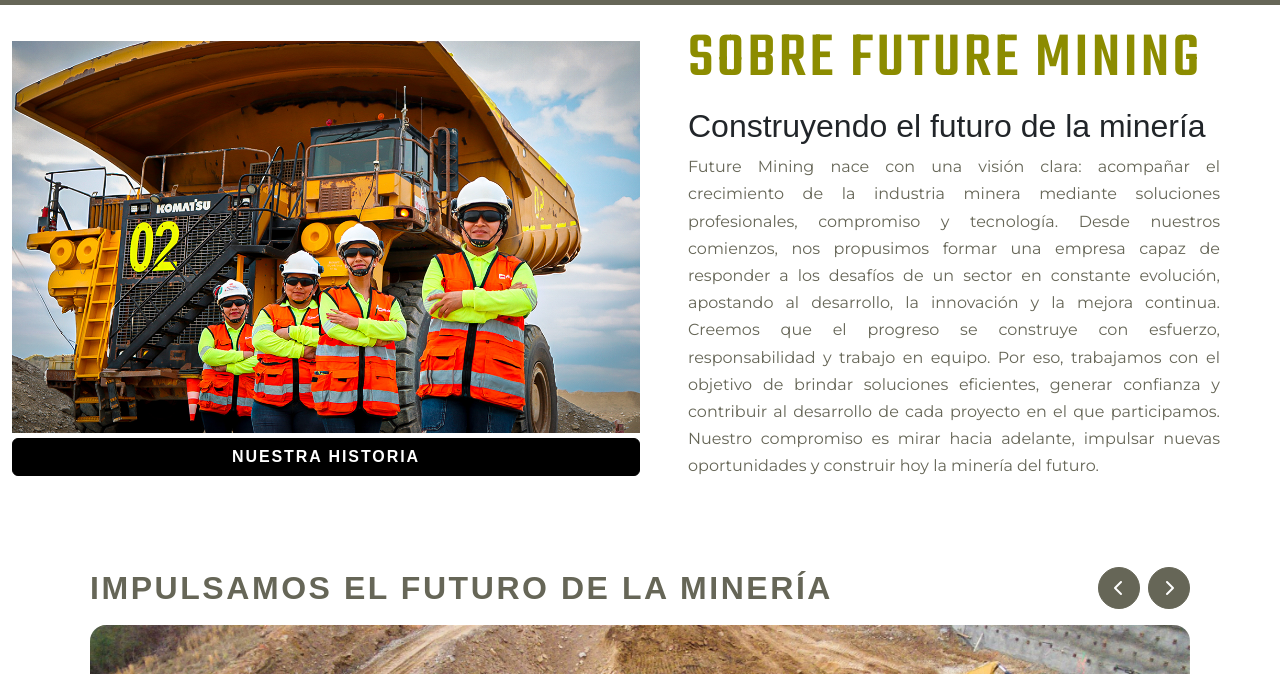
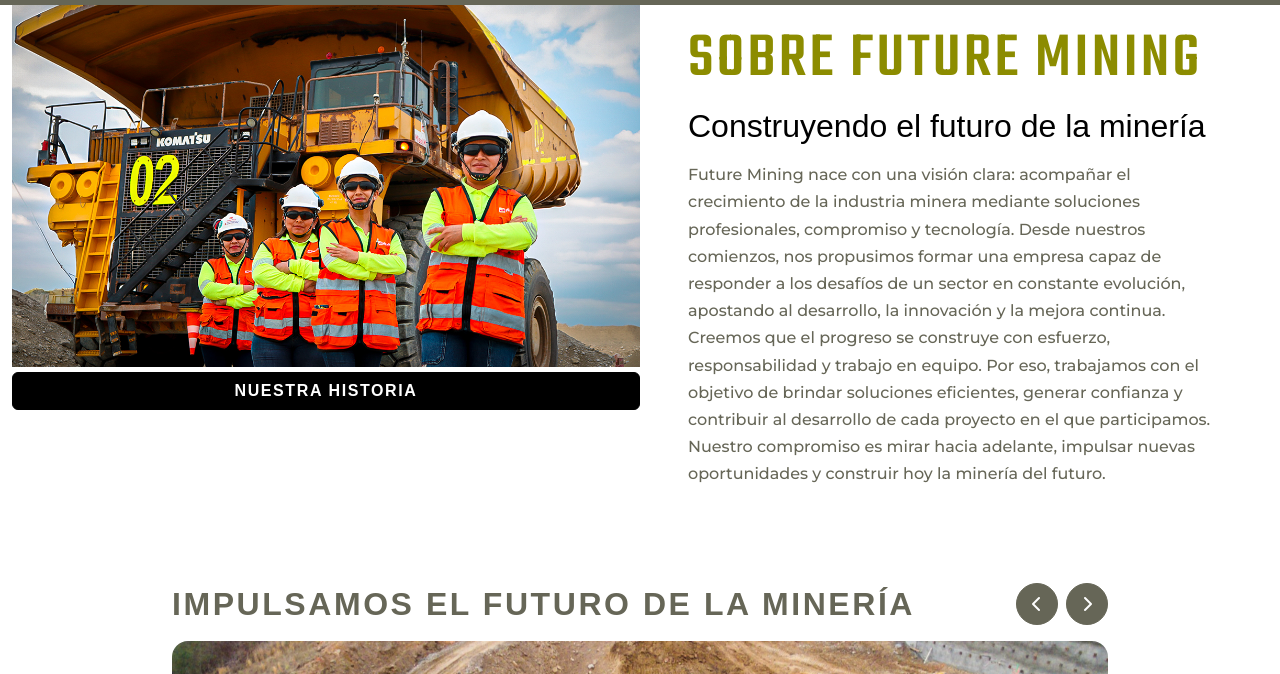
Before and after one commit to aandreess22/DW1-2026--Ontivero.Rivero, a plain HTML site: page nosotros.html in a window 1280 px wide. Shown: the part 126-800 px from the top of the page. Drawn offline with nearby package versions, Linux system fonts and the light colour scheme.

Commit message:
Correcciones Integrador Nosotros

```diff
--- a/css/nosotros.css
+++ b/css/nosotros.css
@@ -118,8 +118,8 @@ main {
 }
 
 .banner-nosotros {
-    width: 100%;
-    overflow: hidden;
+   max-width: 1600px;
+   margin-inline: auto;
 }
 
 .banner-nosotros .container-fluid {
@@ -140,8 +140,8 @@ main {
     color: var(--color-blanco);
     font-family: var(--fuente-titulo-secundario);
     font-size: var(--texto-primario);
-    font-weight: 600;
-    letter-spacing: 0.12em;
+    font-weight: 700;
+    letter-spacing: 0.1em;
     border: 1px solid var(--color-negro);
     margin-top: 5px;
 }
@@ -173,26 +173,36 @@ main {
     font-weight: 500;
 }
 
+.texto-nosotros {
+    max-width: 750px;
+    margin-inline: auto;
+    padding: clamp(1.5rem, 3vw, 3rem);
+}
+
 .texto-nosotros h1 {
     color: var(--color-oliva);
     letter-spacing: 0.05em;
 }
 
-.texto-nosotros h2 {
-    color: var(--color-gris);
+.texto-nosotros h3 {
+    color: var(--color-negro);
+    font-weight: 500;
     margin-bottom: 1rem;
 }
 
 .texto-nosotros p {
+    max-width: 65ch;
+    font-size: var(--texto-primario);
+    line-height: 1.7;
+    text-align: left;
     color: var(--color-gris);
-    line-height: 1.7;
-    text-align: justify;
+    font-weight: 500;
 }
 
 #carouselStacked {
-    width: min(100%, 1100px);
+    width: min(100%, 1000px);
     margin-inline: auto;
-    padding: 1.5rem 0;
+    padding: 2rem;
 }
 
 .titulo-carrusel {
--- a/nosotros.html
+++ b/nosotros.html
@@ -76,8 +76,8 @@
         <section class="banner-nosotros">
 
             <div class="container-fluid">
-                <div class="row align-items-center g-0">
-                    <div class="col-12 col-md-6">
+                <div class="row align-items-start g-0">
+                    <div class="col-12 col-lg-6">
                         <img class="imagen-nosotros img-fluid w-100" src="imagenes/nosotros/nosotros1.jpg" alt="Personal minero">
                         <section class="modal-nosotros d-flex justify-content-center">
 
@@ -111,7 +111,7 @@
 
                         </section>
                     </div>
-                    <div class="texto-nosotros p-5 col-12 col-md-6">
+                    <div class="texto-nosotros p-5 col-12 col-lg-6">
                         <h1>SOBRE FUTURE MINING</h1>
                         <h3>Construyendo el futuro de la minería</h3>
                         <p>Future Mining nace con una visión clara: acompañar el crecimiento de la industria minera mediante soluciones profesionales, compromiso y tecnología.
```
Also changed, not shown: contacto.html (+2 -2 lines).
